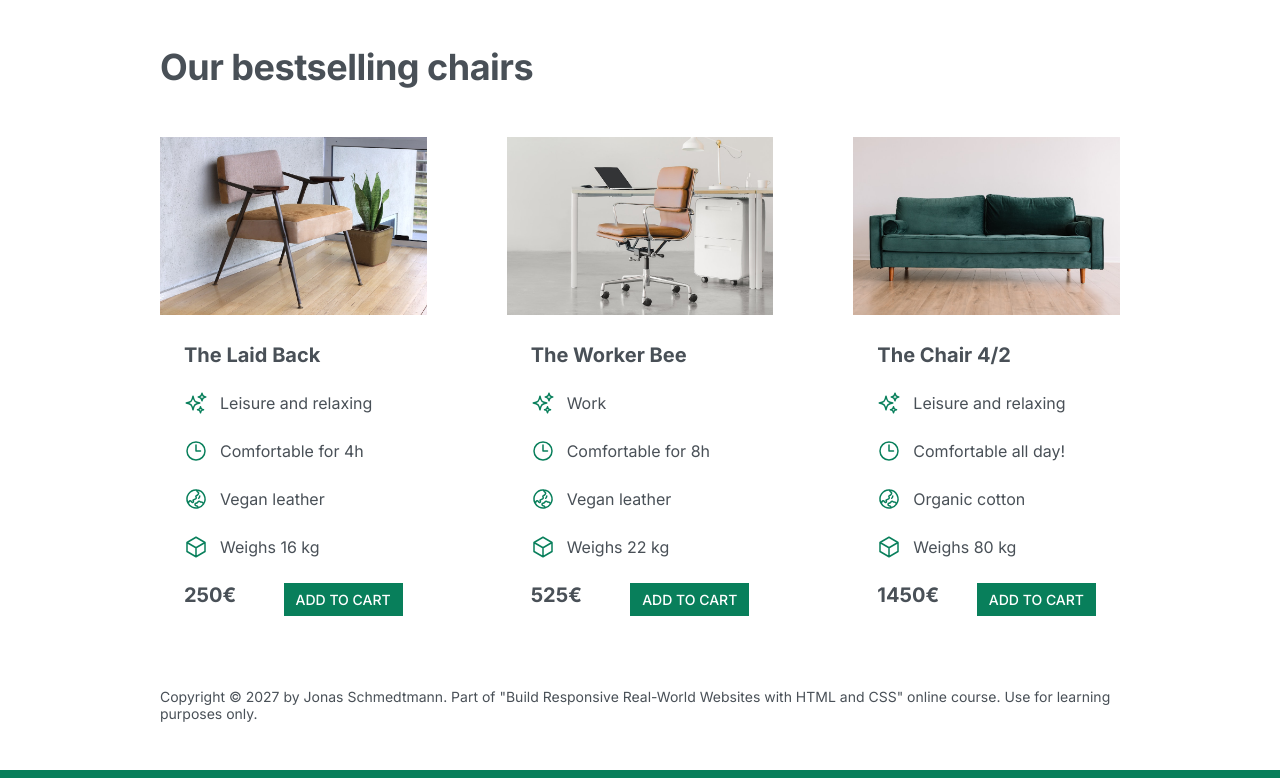
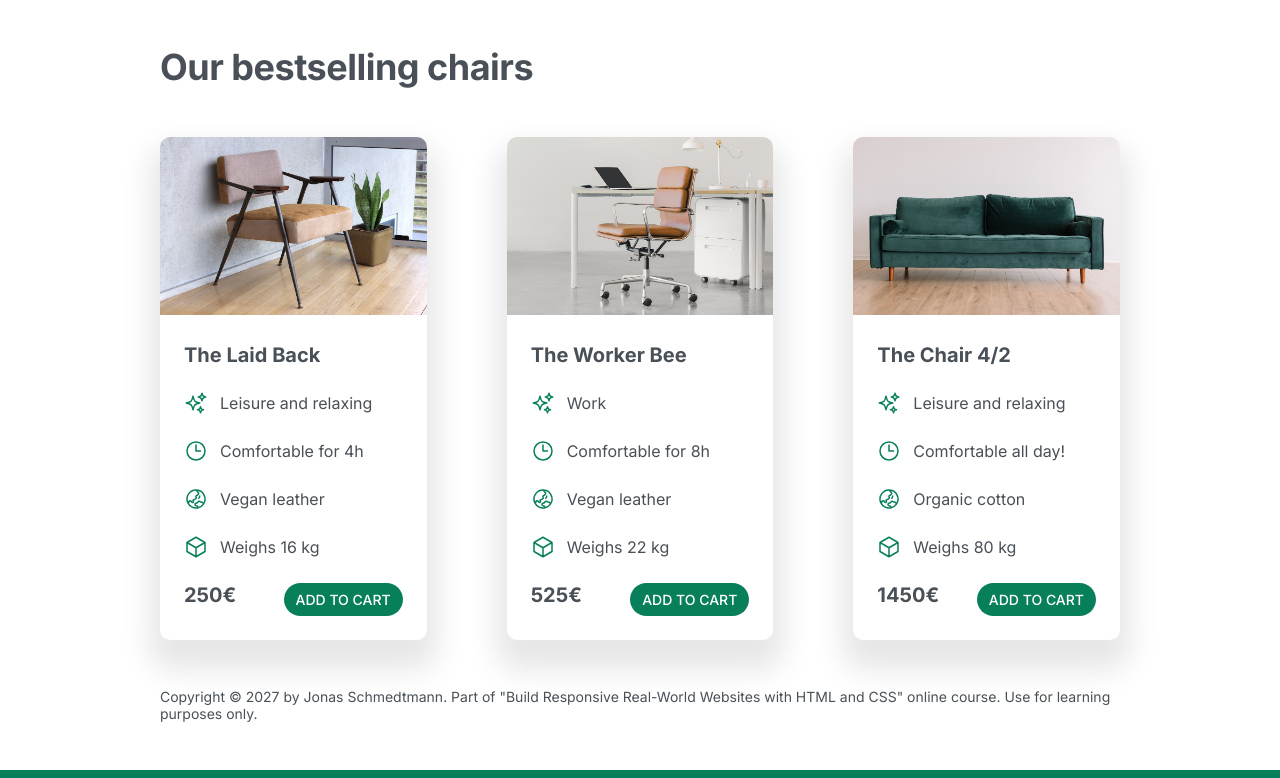
Before and after one commit to Aash417/p23-Web-Design-technique, a plain HTML site: page index.html in a window 1280 px wide. Shown: the part 1154-1932 px from the top of the page. Drawn offline with Linux system fonts and the light colour scheme.

Commit message:
added border radius & shadows

```diff
--- a/style.css
+++ b/style.css
@@ -54,7 +54,7 @@ h2 {
 	font-weight: 500;
 	text-decoration: none;
 	text-transform: uppercase;
-
+	border-radius: 100px;
 	display: inline-block;
 }
 .btn:hover,
@@ -70,6 +70,9 @@ h2 {
 	padding: 8px 12px;
 }
 
+img {
+	border-radius: 10px;
+}
 /* ------------------------ */
 /* COMPONENT STYLES */
 /* ------------------------ */
@@ -91,6 +94,7 @@ h1 {
 	font-size: 44px;
 	line-height: 1.1;
 	letter-spacing: -1px;
+	text-shadow: 0 5px 5px rgb(0, 0, 0, 0.2);
 }
 
 .header-text {
@@ -125,6 +129,7 @@ img {
 	background-color: #087f5b;
 	color: #fff;
 	padding: 24px;
+	border-radius: 10px;
 }
 
 .testimonial-box {
@@ -145,6 +150,15 @@ img {
 }
 
 /* CHAIRS */
+
+.chair {
+	box-shadow: 0 20px 30px 10px rgb(0, 0, 0, 0.1);
+	border-radius: 10px;
+}
+.chair img {
+	border-bottom-left-radius: 0;
+	border-bottom-right-radius: 0;
+}
 .chair-box {
 	padding: 24px;
 }
```
